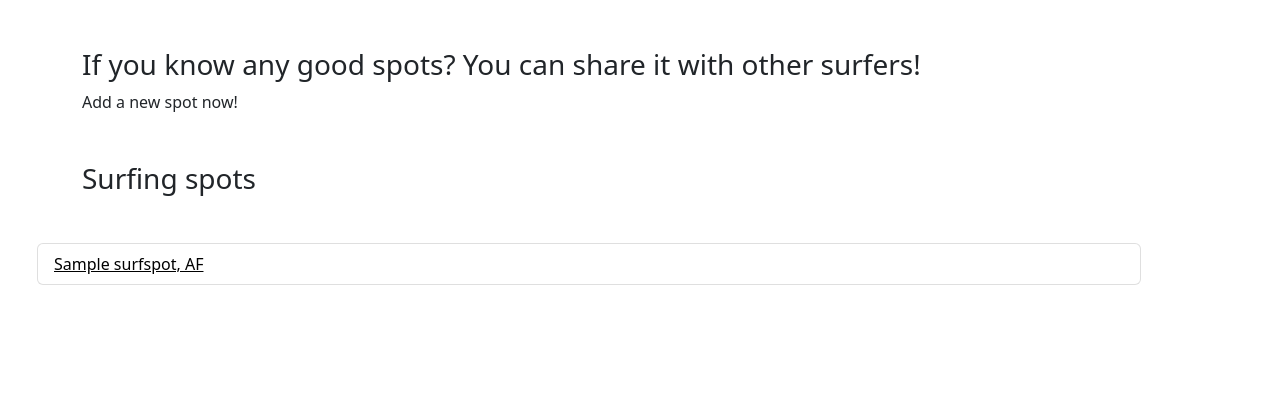
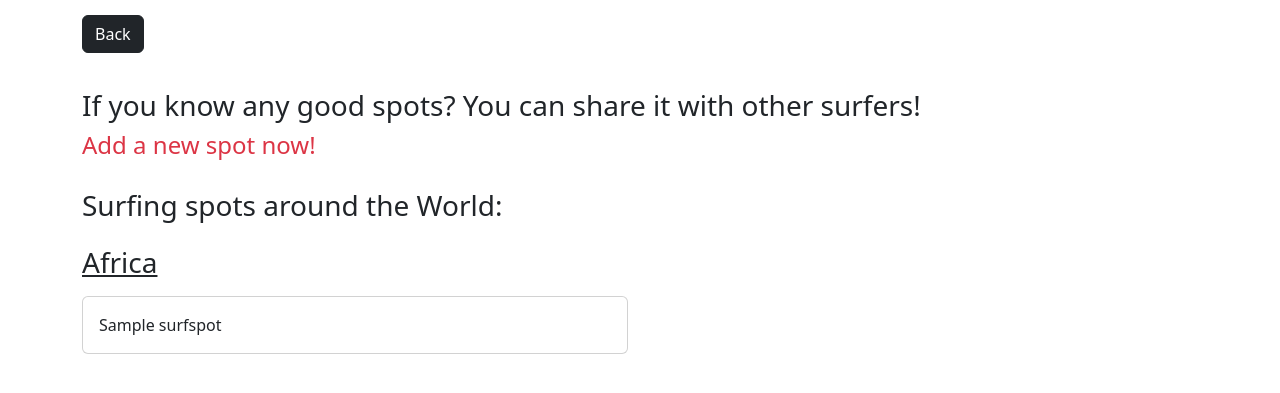
Before and after one commit to eliaszpiotr/SurferGuide, a Django app: page /spot-list/ in a window 1280 px wide. Shown: the part 56-449 px from the top of the page. Run offline with Django 4.2, Linux system fonts and the light colour scheme; tables that the repository leaves empty hold one stand-in row (values such as "Sample post"); some libraries are stand-ins or nearby versions.

Commit message:
list of spots update

```diff
--- a/guide/models.py
+++ b/guide/models.py
@@ -14,6 +14,7 @@ class Danger(models.Model):
 
 class SurfSpot(models.Model):
     # main info
+    is_verified = models.BooleanField(default=False)
     name = models.CharField(max_length=64)
     description = models.TextField()
     location = models.CharField(max_length=64)
--- a/guide/views.py
+++ b/guide/views.py
@@ -16,8 +16,23 @@ class HomeView(View):
 class SpotListView(View):
 
     def get(self, request):
-        spots = SurfSpot.objects.all()
-        return render(request, 'spot_list.html', {'spots': spots})
+        europe = SurfSpot.objects.filter(continent='EU')
+        asia = SurfSpot.objects.filter(continent='AS')
+        africa = SurfSpot.objects.filter(continent='AF')
+        north_america = SurfSpot.objects.filter(continent='NA')
+        south_america = SurfSpot.objects.filter(continent='SA')
+        oceania = SurfSpot.objects.filter(continent='OC')
+
+        context = {
+            'europe': europe,
+            'asia': asia,
+            'africa': africa,
+            'north_america': north_america,
+            'south_america': south_america,
+            'oceania': oceania,
+        }
+        return render(request, 'spot_list.html', context)
+
 
 
 class SpotView(View):
--- a/templates/add_spot.html
+++ b/templates/add_spot.html
@@ -1,6 +1,11 @@
 {% extends 'home.html' %}
 
 {% block content %}
+
+     <div class="container">
+        <a href="{% url 'home' %}" class="btn btn-dark" style="margin-top: 15px; margin-bottom: 20px">Back</a>
+    </div>
+
     <div class="container">
         <div class="row">
             <div class="col-md-12" style="margin-top: 15px;">
--- a/templates/home.html
+++ b/templates/home.html
@@ -43,7 +43,7 @@
                     <h3>{{ spot.name }}</h3>
                 </div>
                 <div class="card-body">
-                    <h5 class="card-title">{{ spot.location }}, {{ spot.continent }}</h5>
+                    <h5 class="card-title">{{ spot.location }}, {{ spot.get_continent_display }}</h5>
                     <p class="card-text">{{ spot.description }}</p>
                     <a href="{{ spot.get_absolute_url }}" class="text-danger text-decoration-none">Check!</a>
                 </div>
--- a/templates/spot_list.html
+++ b/templates/spot_list.html
@@ -1,13 +1,94 @@
 {% extends 'home.html' %}
 {% block content %}
-    <div class="container my-5">
+
+    <div class="container">
+        <a href="{% url 'home' %}" class="btn btn-dark" style="margin-top: 15px; margin-bottom: 20px">Back</a>
+    </div>
+
+    <div class="container my-3">
         <h3>If you know any good spots? You can share it with other surfers!</h3>
-        <a href="{% url 'add-spot' %}" class="btn-sm-dark text-dark text-decoration-none my-5">Add a new spot
-            now!</a><br>
+        <h4><a href="{% url 'add-spot' %}" class="btn-sm-dark text-danger text-decoration-none my-4" >Add a new spot
+            now!</a></h4>
     </div>
-    <div class="container my-5">
-        <h3>Surfing spots</h3>
+    <div class="container" style="margin-top: 30px">
+        <h3>Surfing spots around the World:</h3>
     </div>
-    {% include 'list.html' with objects=spots %}
+    <div class="container">
+        <div class="row">
+            {% if europe %}
+                <h3 class="text-decoration-underline" style="margin-top: 10px;">Europe</h3>
+                <div class="col-sm-6">
+                    {% for spot in europe %}
+                        <div class="card my-2">
+                            <div class="card-body">
+                                <a href="{{ spot.get_absolute_url }}" class="text-dark text-decoration-none">{{ spot.name }}</a>
+                            </div>
+                        </div>
+                    {% endfor %}
+                </div>
+            {% endif %}
+            {% if asia %}
+                <h3 class="text-decoration-underline" style="margin-top: 15px">Asia</h3>
+                <div class="col-sm-6">
+                    {% for spot in asia %}
+                        <div class="card my-2">
+                            <div class="card-body">
+                                <a href="{{ spot.get_absolute_url }}" class="text-dark text-decoration-none">{{ spot.name }}</a>
+                            </div>
+                        </div>
+                    {% endfor %}
+                </div>
+            {% endif %}
+            {% if africa %}
+                <h3 class="text-decoration-underline" style="margin-top: 15px">Africa</h3>
+                <div class="col-sm-6">
+                    {% for spot in africa %}
+                        <div class="card my-2">
+                            <div class="card-body">
+                                <a href="{{ spot.get_absolute_url }}" class="text-dark text-decoration-none">{{ spot.name }}</a>
+                            </div>
+                        </div>
+                    {% endfor %}
+                </div>
+            {% endif %}
+            {% if north_america %}
+                <h3 class="text-decoration-underline" style="margin-top: 15px">North America</h3>
+                <div class="col-sm-6">
+                    {% for spot in north_america %}
+                        <div class="card my-2">
+                            <div class="card-body">
+                                <a href="{{ spot.get_absolute_url }}" class="text-dark text-decoration-none">{{ spot.name }}</a>
+                            </div>
+                        </div>
+                    {% endfor %}
+                </div>
+            {% endif %}
+            {% if south_america %}
+                <h3 class="text-decoration-underline" style="margin-top: 15px">South America</h3>
+                <div class="col-sm-6">
+                    {% for spot in south_america %}
+                        <div class="card my-2">
+                            <div class="card-body">
+                                <a href="{{ spot.get_absolute_url }}" class="text-dark text-decoration-none">{{ spot.name }}</a>
+                            </div>
+                        </div>
+                    {% endfor %}
+                </div>
+            {% endif %}
+            {% if oceania %}
+                <h3 class="text-decoration-underline" style="margin-top: 15px">Oceania</h3>
+                <div class="col-sm-6">
+                    {% for spot in oceania %}
+                        <div class="card my-2">
+                            <div class="card-body">
+                                <a href="{{ spot.get_absolute_url }}" class="text-dark text-decoration-none">{{ spot.name }}</a>
+                            </div>
+                        </div>
+                    {% endfor %}
+                </div>
+            {% endif %}
+        </div>
+    </div>
+
 
 {% endblock %}
--- /dev/null
+++ b/templates/trip_planner.html
@@ -0,0 +1,5 @@
+{% extends 'home.html' %}
+{% block content %}
+
+
+{% endblock %}
```
Also changed, not shown: templates/form.html (added, +14 -0 lines), templates/spot.html (+9 -5 lines), guide/migrations/0006_surfspot_is_verified.py (added).
